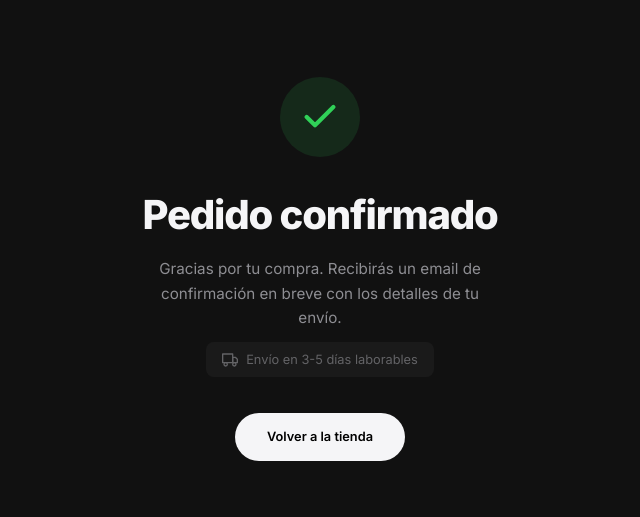
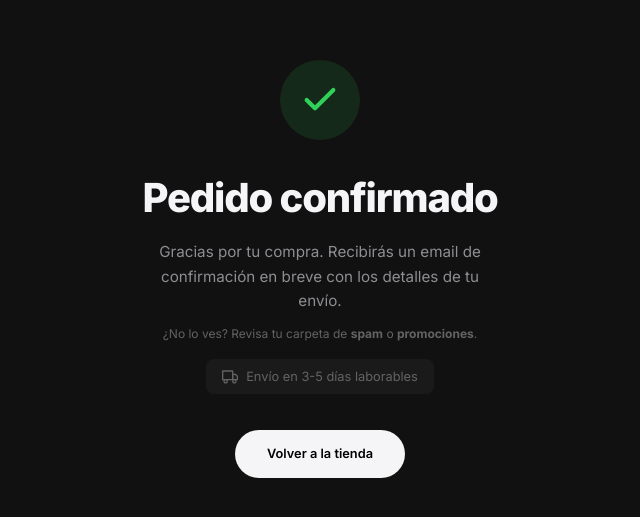
Before and after one commit to ibonmb151/carbonz-landing, a Next.js app in the folder tienda/: page /exito in a window 1280 px wide. Shown: the part 131-648 px from the top of the page, without its empty margins (320-960 px from the left). Built offline with nearby package versions, Linux system fonts and the light colour scheme.

Commit message:
feat: SendGrid email + spam notice on success page

```diff
--- a/tienda/src/app/exito/page.tsx
+++ b/tienda/src/app/exito/page.tsx
@@ -115,6 +115,20 @@ async function ExitoContent({
           con los detalles de tu envío.
         </p>
 
+        {/* Spam notice */}
+        <p
+          style={{
+            fontSize: '0.75rem',
+            color: '#636366',
+            maxWidth: 360,
+            margin: '0 auto 16px',
+            lineHeight: 1.5,
+            textAlign: 'center',
+          }}
+        >
+          ¿No lo ves? Revisa tu carpeta de <strong>spam</strong> o <strong>promociones</strong>.
+        </p>
+
         {/* Shipping info */}
         <div
           style={{
--- a/tienda/src/lib/email.ts
+++ b/tienda/src/lib/email.ts
@@ -1,12 +1,6 @@
-import nodemailer from 'nodemailer'
+import sgMail from '@sendgrid/mail'
 
-const transporter = nodemailer.createTransport({
-  service: 'gmail',
-  auth: {
-    user: 'carbonz.vercel.app@gmail.com',
-    pass: process.env.GMAIL_APP_PASSWORD,
-  },
-})
+sgMail.setApiKey(process.env.SENDGRID_API_KEY || '')
 
 interface OrderConfirmationEmail {
   email: string
@@ -102,16 +96,16 @@ export async function sendOrderConfirmation({
   `
 
   try {
-    await transporter.sendMail({
-      from: '"CarbonZ" <carbonz.vercel.app@gmail.com>',
+    await sgMail.send({
       to: email,
+      from: 'ibon.mb151@gmail.com',
       subject: `Pedido ${shortOrderId} confirmado ✓`,
       html,
     })
     console.log('Confirmation email sent to:', email)
     return { success: true }
   } catch (error) {
-    console.error('Email error:', error)
+    console.error('SendGrid error:', error)
     return { success: false, error }
   }
 }
```
